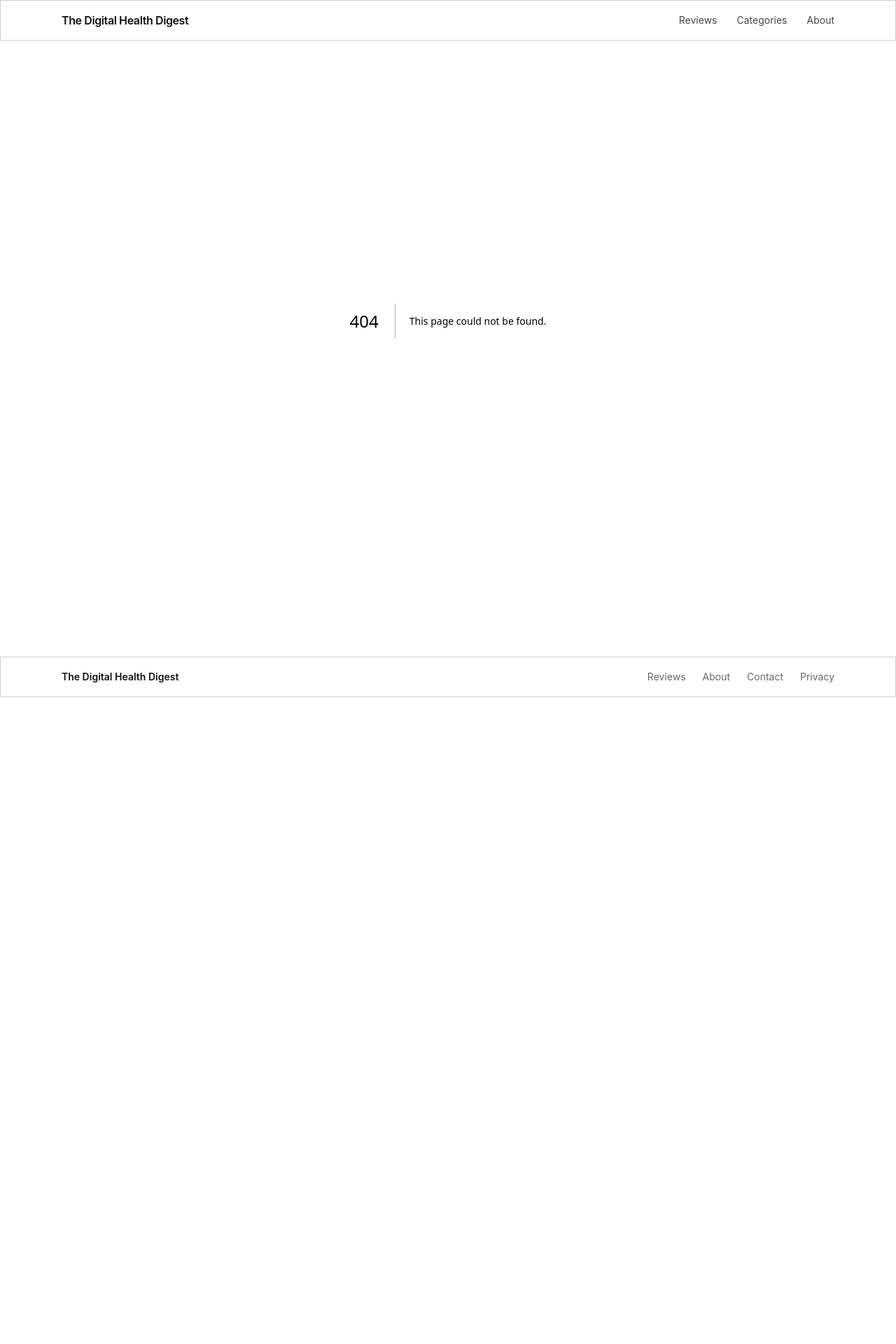
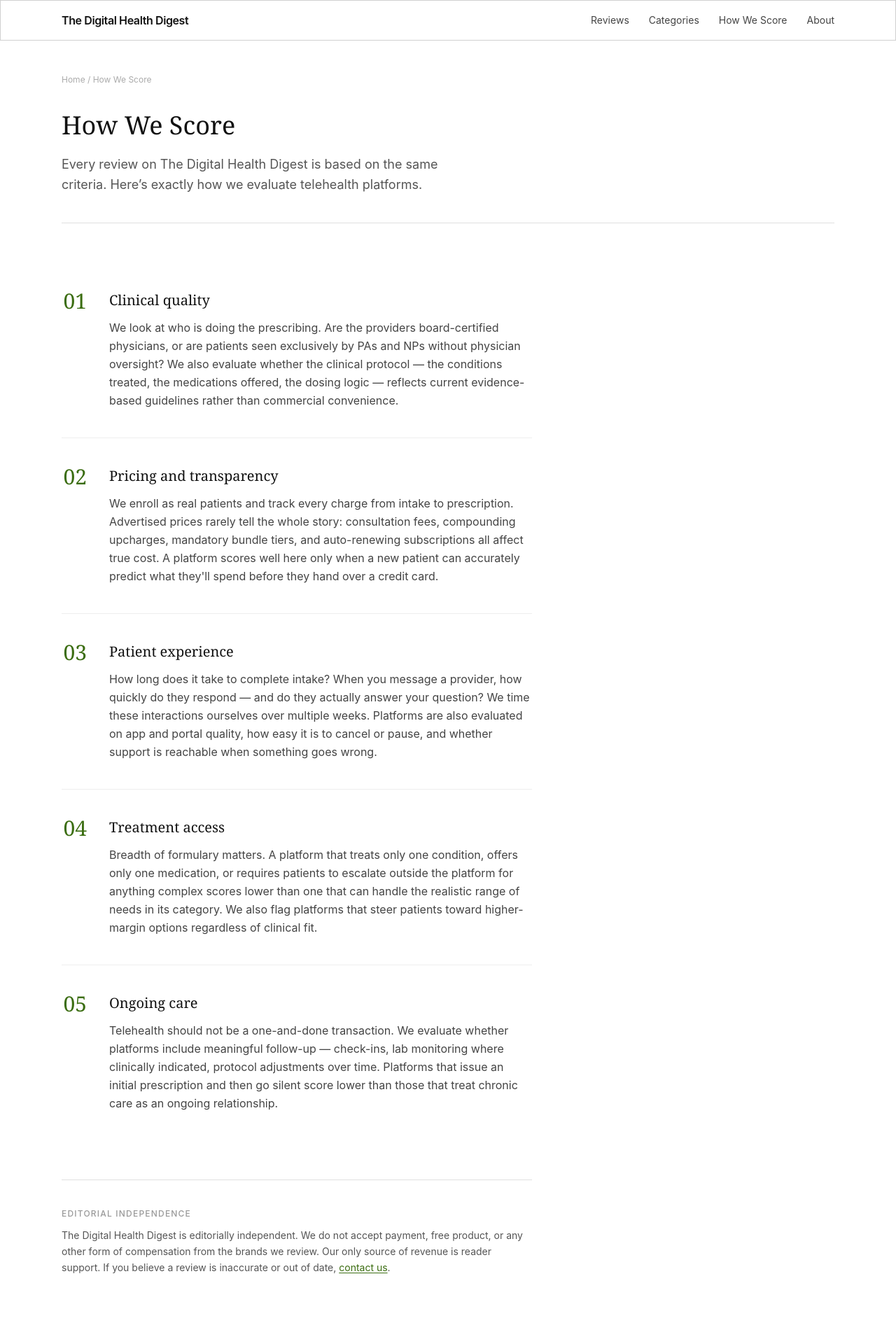
Before and after one commit to rebecca781/digital-health-digest, a Next.js app: page /how-we-score in a window 1280 px wide. Before the commit this address had no page. Shown: the top 1920 px of the page at 70% size. Before the commit the page ends 996 px from the top, so only its background shows below. Built offline with nearby package versions, Linux system fonts and the light colour scheme.

Commit message:
add how we score page

```diff
--- a/app/components/Footer.tsx
+++ b/app/components/Footer.tsx
@@ -14,6 +14,9 @@ export default function Footer() {
           <Link href="/category/all" className="hover:text-[#3B6D11] transition-colors">
             Reviews
           </Link>
+          <Link href="/how-we-score" className="hover:text-[#3B6D11] transition-colors">
+            How We Score
+          </Link>
           <Link href="/about" className="hover:text-[#3B6D11] transition-colors">
             About
           </Link>
--- a/app/components/Nav.tsx
+++ b/app/components/Nav.tsx
@@ -14,6 +14,9 @@ export default function Nav() {
           <Link href="/category/all" className="hover:text-[#3B6D11] transition-colors">
             Categories
           </Link>
+          <Link href="/how-we-score" className="hover:text-[#3B6D11] transition-colors">
+            How We Score
+          </Link>
           <Link href="/about" className="hover:text-[#3B6D11] transition-colors">
             About
           </Link>
--- /dev/null
+++ b/app/how-we-score/page.tsx
@@ -0,0 +1,119 @@
+import type { Metadata } from "next";
+import Link from "next/link";
+
+export const metadata: Metadata = {
+  title: "How We Score | The Digital Health Digest",
+  description:
+    "Every review on The Digital Health Digest is based on the same five criteria. Here's exactly how we evaluate telehealth platforms.",
+};
+
+const criteria = [
+  {
+    number: "01",
+    title: "Clinical quality",
+    body: "We look at who is doing the prescribing. Are the providers board-certified physicians, or are patients seen exclusively by PAs and NPs without physician oversight? We also evaluate whether the clinical protocol — the conditions treated, the medications offered, the dosing logic — reflects current evidence-based guidelines rather than commercial convenience.",
+  },
+  {
+    number: "02",
+    title: "Pricing and transparency",
+    body: "We enroll as real patients and track every charge from intake to prescription. Advertised prices rarely tell the whole story: consultation fees, compounding upcharges, mandatory bundle tiers, and auto-renewing subscriptions all affect true cost. A platform scores well here only when a new patient can accurately predict what they'll spend before they hand over a credit card.",
+  },
+  {
+    number: "03",
+    title: "Patient experience",
+    body: "How long does it take to complete intake? When you message a provider, how quickly do they respond — and do they actually answer your question? We time these interactions ourselves over multiple weeks. Platforms are also evaluated on app and portal quality, how easy it is to cancel or pause, and whether support is reachable when something goes wrong.",
+  },
+  {
+    number: "04",
+    title: "Treatment access",
+    body: "Breadth of formulary matters. A platform that treats only one condition, offers only one medication, or requires patients to escalate outside the platform for anything complex scores lower than one that can handle the realistic range of needs in its category. We also flag platforms that steer patients toward higher-margin options regardless of clinical fit.",
+  },
+  {
+    number: "05",
+    title: "Ongoing care",
+    body: "Telehealth should not be a one-and-done transaction. We evaluate whether platforms include meaningful follow-up — check-ins, lab monitoring where clinically indicated, protocol adjustments over time. Platforms that issue an initial prescription and then go silent score lower than those that treat chronic care as an ongoing relationship.",
+  },
+];
+
+export default function HowWeScorePage() {
+  return (
+    <div className="max-w-6xl mx-auto px-6 py-12">
+      {/* Breadcrumb */}
+      <p className="text-xs text-[#aaaaaa] mb-8">
+        <Link href="/" className="hover:text-[#3B6D11] transition-colors">
+          Home
+        </Link>{" "}
+        / How We Score
+      </p>
+
+      {/* Header */}
+      <div className="pb-10 border-b border-[#e0e0e0] mb-14" style={{ borderBottomWidth: "0.5px" }}>
+        <h1 className="font-serif text-4xl leading-snug text-[#111111] mb-4 max-w-2xl">
+          How We Score
+        </h1>
+        <p className="text-lg text-[#555555] leading-relaxed max-w-xl">
+          Every review on The Digital Health Digest is based on the same criteria.
+          Here&rsquo;s exactly how we evaluate telehealth platforms.
+        </p>
+      </div>
+
+      {/* Criteria */}
+      <div className="max-w-2xl">
+        <ol className="flex flex-col">
+          {criteria.map((item, i) => (
+            <li
+              key={item.number}
+              className={`flex gap-8 py-10 ${
+                i < criteria.length - 1
+                  ? "border-b border-[#eeeeee]"
+                  : ""
+              }`}
+              style={i < criteria.length - 1 ? { borderBottomWidth: "0.5px" } : {}}
+            >
+              {/* Number */}
+              <span
+                className="font-serif text-3xl leading-none text-[#3B6D11] select-none shrink-0 w-9 text-right"
+                aria-hidden="true"
+              >
+                {item.number}
+              </span>
+
+              {/* Text */}
+              <div>
+                <h2 className="font-serif text-xl text-[#111111] mb-3">
+                  {item.title}
+                </h2>
+                <p className="text-[#444444] leading-relaxed text-base">
+                  {item.body}
+                </p>
+              </div>
+            </li>
+          ))}
+        </ol>
+
+        {/* Independence note */}
+        <div
+          className="mt-14 pt-10 border-t border-[#e0e0e0]"
+          style={{ borderTopWidth: "0.5px" }}
+        >
+          <p className="text-xs uppercase tracking-widest font-medium text-[#999999] mb-3">
+            Editorial independence
+          </p>
+          <p className="text-sm text-[#555555] leading-relaxed">
+            The Digital Health Digest is editorially independent. We do not
+            accept payment, free product, or any other form of compensation from
+            the brands we review. Our only source of revenue is reader support.
+            If you believe a review is inaccurate or out of date,{" "}
+            <Link
+              href="/contact"
+              className="text-[#3B6D11] underline underline-offset-2 hover:text-[#27500A] transition-colors"
+            >
+              contact us
+            </Link>
+            .
+          </p>
+        </div>
+      </div>
+    </div>
+  );
+}
```
